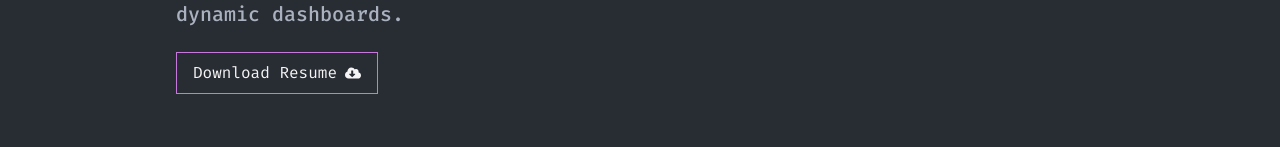
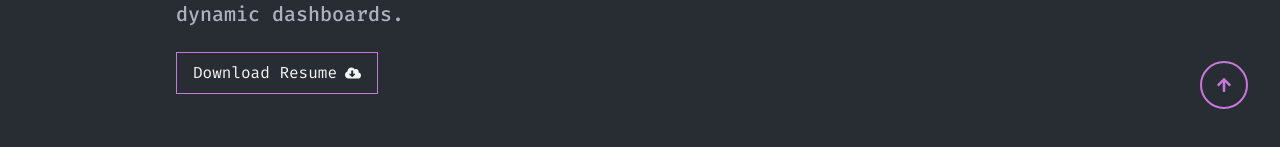
Before and after one commit to AhmedShawkyDev/portfolioda, a Next.js app: page / in a window 1280 px wide. Shown: the part 659-806 px from the top of the page. Built offline with nearby package versions, Linux system fonts and the light colour scheme.

Commit message:
top button

```diff
--- a/src/app/globals.css
+++ b/src/app/globals.css
@@ -35,3 +35,7 @@ body {
   color: var(--foreground-custom);
   font-family: var(--font-fira-code); /* الفونت اللي ربطناه في الـ layout */
 }
+
+html {
+  scroll-behavior: smooth;
+}
--- a/src/app/page.jsx
+++ b/src/app/page.jsx
@@ -4,6 +4,8 @@ import ProjectSection from "@/components/project-section/project-section";
 import AboutMeSection from "@/components/about-section/about-me-section";
 import SkillsSection from "@/components/skills-section/skills-section";
 import ContactsSection from "@/components/contacts-section/contacts-section";
+import TopButton from "@/components/top-button";
+
 export default function Home() {
   return (
     <Container className="flex flex-col gap-20  ">
@@ -12,6 +14,7 @@ export default function Home() {
       <AboutMeSection />
       <SkillsSection />
       <ContactsSection />
+      <TopButton />
     </Container>
   );
 }
--- /dev/null
+++ b/src/components/top-button.jsx
@@ -0,0 +1,28 @@
+"use client";
+import { FaArrowUp } from "react-icons/fa";
+export default function TopButton() {
+  return (
+    <button
+      onClick={() =>
+        typeof window !== "undefined" &&
+        window.scrollTo({ top: 0, behavior: "smooth" })
+      }
+      className="
+          cursor-pointer
+          fixed
+          bottom-42.5 ltr:right-3.75 rtl:left-3.75
+          md:bottom-8 md:ltr:right-8 md:rtl:left-8
+          flex items-center justify-center
+          w-12 h-12
+          border-2 border-primary
+          rounded-full
+          text-primary
+          bg-transparent
+          hover:bg-primary hover:text-gray-900
+          transition-all duration-600
+          "
+    >
+      <FaArrowUp />
+    </button>
+  );
+}
```
